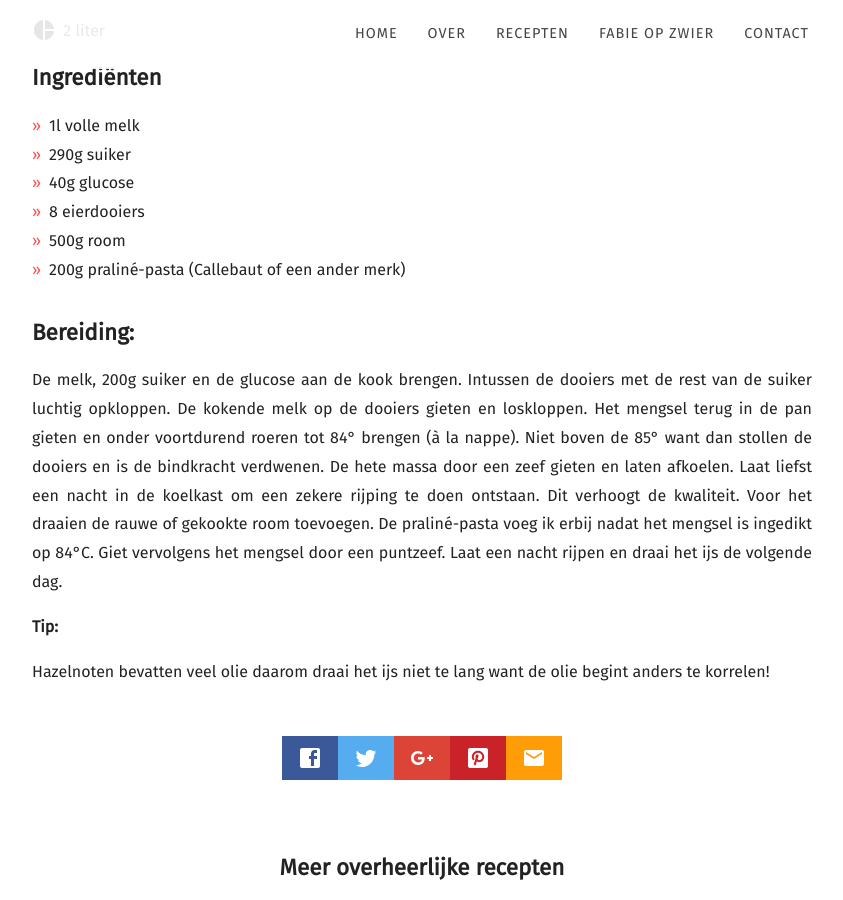
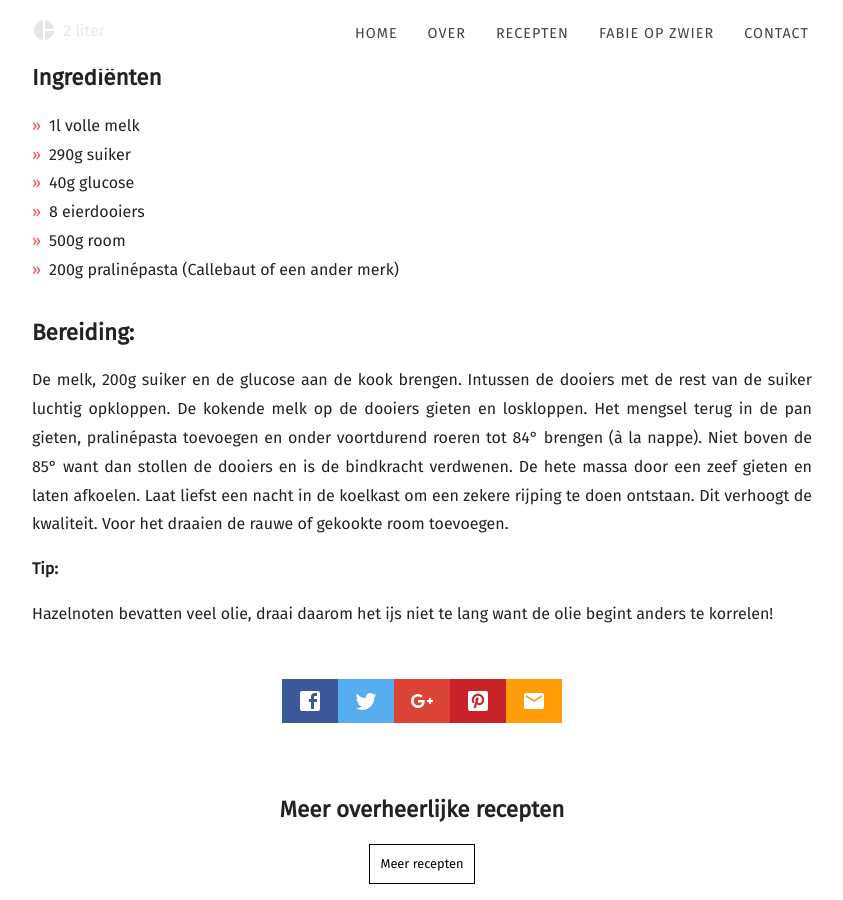
Before and after one commit to fabilicious/fabilicious.github.io, a Jekyll site: the page built from recipes/_posts/2020-07-22-Praliné-ijs.md, in a window 1280 px wide and 900 px high, scrolled down 1229 px. Shown: the whole window, without its empty margins (58-901 px from the left). Built offline with Jekyll 4.4.1, drawn with Linux system fonts in a browser that asks for light colours; nearby versions of some CDN libraries; some web fonts are replaced.

Commit message:
Update 2020-07-22-Praliné-ijs.md

```diff
--- a/recipes/_posts/2020-07-22-Praliné-ijs.md
+++ b/recipes/_posts/2020-07-22-Praliné-ijs.md
@@ -12,7 +12,7 @@
     * 40g glucose
     * 8 eierdooiers
     * 500g room
-    * 200g praliné-pasta (Callebaut of een ander merk)
+    * 200g pralinépasta (Callebaut of een ander merk)
 ---
 Een zacht, smeuïg ijs met een volle smaak van hazelnoten.
 
@@ -21,15 +21,12 @@
 De melk, 200g suiker en de glucose aan de kook brengen.
 Intussen de dooiers met de rest van de suiker  luchtig opkloppen.
 De kokende melk op de dooiers gieten en loskloppen.
-Het mengsel terug in de pan gieten en onder voortdurend roeren tot 84° brengen (à la nappe).
+Het mengsel terug in de pan gieten, pralinépasta toevoegen en onder voortdurend roeren tot 84° brengen (à la nappe).
 Niet boven de 85° want dan stollen de dooiers en is de bindkracht verdwenen.
 De hete massa door een zeef gieten en laten afkoelen.
 Laat liefst een nacht in de koelkast om een zekere rijping te doen ontstaan. Dit verhoogt de kwaliteit.
 Voor het draaien de rauwe of gekookte room toevoegen.
-De praliné-pasta voeg ik erbij nadat het mengsel is ingedikt op 84°C.
-Giet vervolgens het mengsel door een puntzeef.
-Laat een nacht rijpen en draai het ijs de volgende dag.
 
 <b>Tip: </b>
 
-Hazelnoten bevatten veel olie daarom draai het ijs niet te lang want de olie begint anders te korrelen!
+Hazelnoten bevatten veel olie, draai daarom het ijs niet te lang want de olie begint anders te korrelen!
```
